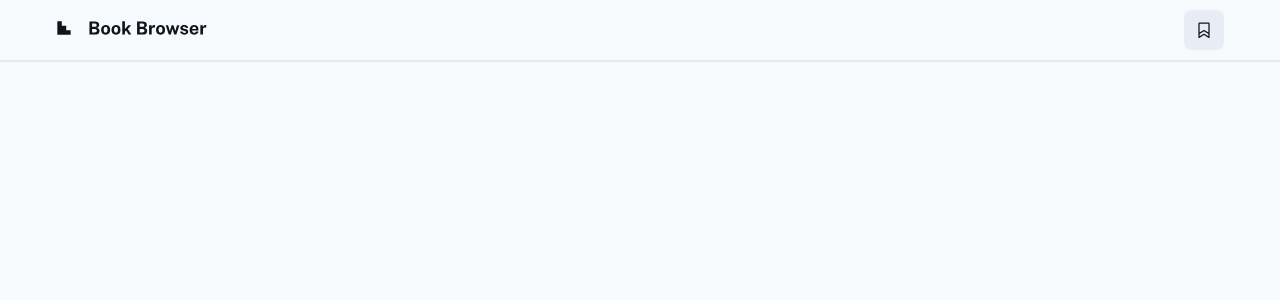
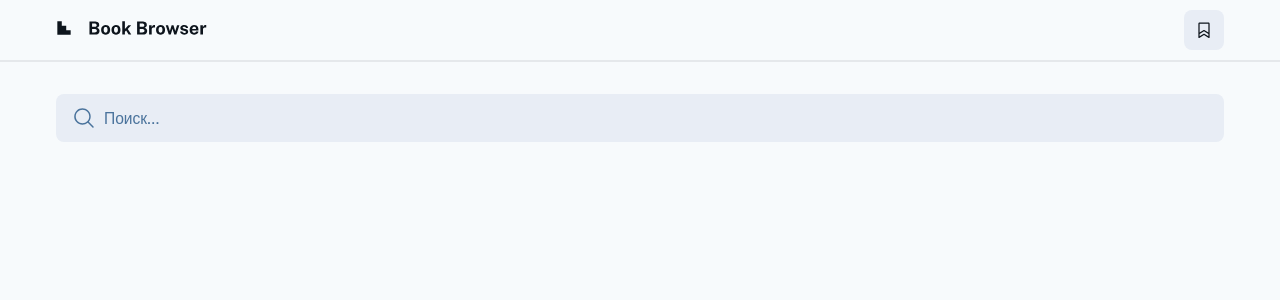
Before and after one commit to Lychil/BookBrowser, a React (Vite) app: page /home in a window 1280 px wide. Shown: the top 300 px of the page. Built offline with nearby package versions, Linux system fonts and the light colour scheme.

Commit message:
home-page. Добавлен компонент поиска на главную страницу

```diff
--- /dev/null
+++ b/src/common/components/SearchInput/SearchInput.module.css
@@ -0,0 +1,35 @@
+.search__container {
+    width: 100%;
+    max-width: 100%;
+}
+
+.search__wrapper {
+    display: flex;
+    align-items: center;
+    background-color: var(--bg-func-color);
+    border-radius: var(--border-r-def);
+    padding: 12px 16px;
+    width: 100%;
+}
+
+.search__icon {
+    margin-right: 8px;
+    flex-shrink: 0;
+}
+
+.search__input {
+    width: 100%;
+    color: var(--primary-color);
+}
+
+.search__input::placeholder {
+    color: var(--secondary-color);
+}
+
+.search__input:-ms-input-placeholder {
+    color: var(--secondary-color);
+}
+
+.search__input::-ms-input-placeholder {
+    color: var(--secondary-color);
+}
--- /dev/null
+++ b/src/common/components/SearchInput/SearchInput.tsx
@@ -0,0 +1,18 @@
+import styles from "@/common/components/SearchInput/SearchInput.module.css";
+import searchImg from "@/common/img/icons/search.svg";
+
+export default function SearchInput() {
+
+    return (
+        <div className={styles.search__container}>
+            <div className={styles.search__wrapper}>
+                <img src={searchImg} className={styles.search__icon} alt="Значек поиска" />
+                <input
+                    type="text"
+                    className={styles.search__input}
+                    placeholder="Поиск..."
+                />
+            </div>
+        </div>
+    )
+}
--- a/src/index.css
+++ b/src/index.css
@@ -28,6 +28,19 @@ h6 {
   line-height: inherit;
 }
 
+input {
+  background: none;
+  border: none;
+  outline: none;
+
+  font: inherit;
+
+  -webkit-appearance: none;
+  -moz-appearance: none;
+  appearance: none;
+}
+
+
 body {
   font-family: 'Public Sans', sans-serif;
   font-size: var(--text-md);
--- /dev/null
+++ b/src/pages/Home/Home.module.css
@@ -0,0 +1,3 @@
+.home__wrapper {
+    padding-block: 32px;
+}
--- /dev/null
+++ b/src/pages/Home/Home.tsx
@@ -0,0 +1,10 @@
+import SearchInput from "@/common/components/SearchInput/SearchInput";
+import styles from "@/pages/Home/Home.module.css";
+
+export default function Home() {
+    return (
+        <div className={styles.home__wrapper}>
+            <SearchInput />
+        </div>
+    )
+}
--- a/src/router/RoutesProvider.tsx
+++ b/src/router/RoutesProvider.tsx
@@ -1,4 +1,5 @@
 import Layout from "@/common/components/Layout/Layout";
+import Home from "@/pages/Home/Home";
 import {
     createBrowserRouter,
     createRoutesFromElements,
@@ -13,6 +14,7 @@ export default function RoutesProvider() {
             <>
                 <Route path="/" element={<Layout />}>
                     <Route index element={<Navigate to="/home" replace />} />
+                    <Route path="home" element={<Home />} />
                     <Route path="*" element={<></>} />
                 </Route>
             </>
```
